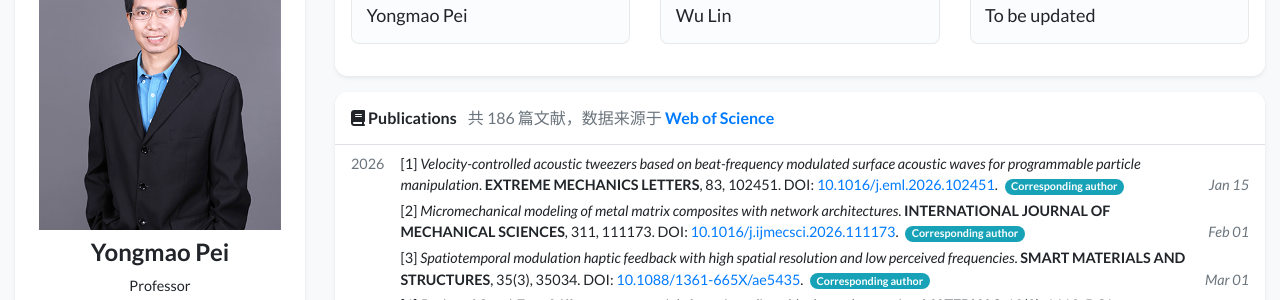
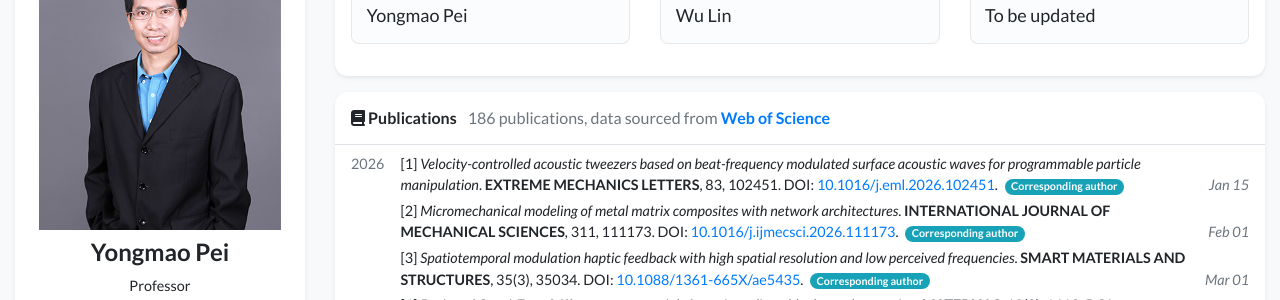
Before and after one commit to WuLin0919/PYM-GROUP, a Jekyll site: the page built from index.html, in a window 1280 px wide and 900 px high, scrolled down 968 px. Shown: the part 152-452 px from the top of the window. Built offline with Jekyll 4.4.1, drawn with Linux system fonts in a browser that asks for light colours; nearby versions of some CDN libraries; a style sheet for code colours, icons or effects is not loaded.

Commit message:
Translate publication source text to English

```diff
--- a/_includes/widgets/news_card.html
+++ b/_includes/widgets/news_card.html
@@ -4,7 +4,7 @@
     <h6 class="p-3 mb-0 border-bottom border-gray">
         <i class="fas fa-book"></i> Publications
         <span class="ml-2 font-weight-normal text-muted">
-            共 {{ site.data.news | size }} 篇文献，数据来源于
+            {{ site.data.news | size }} publications, data sourced from
             <a href="https://webofscience.clarivate.cn/wos/" target="_blank" rel="noopener noreferrer"><strong>Web of Science</strong></a>
         </span>
     </h6>
```
